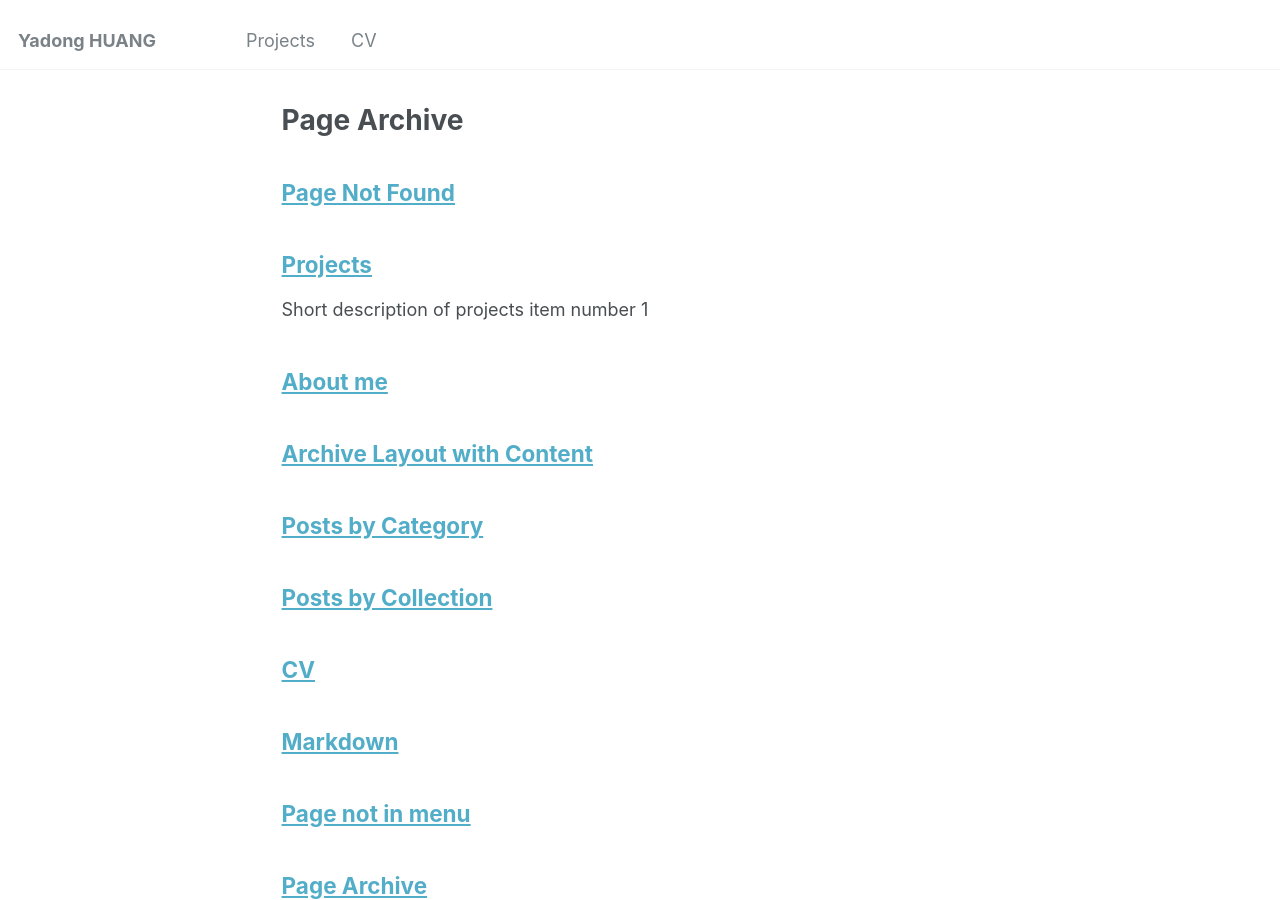
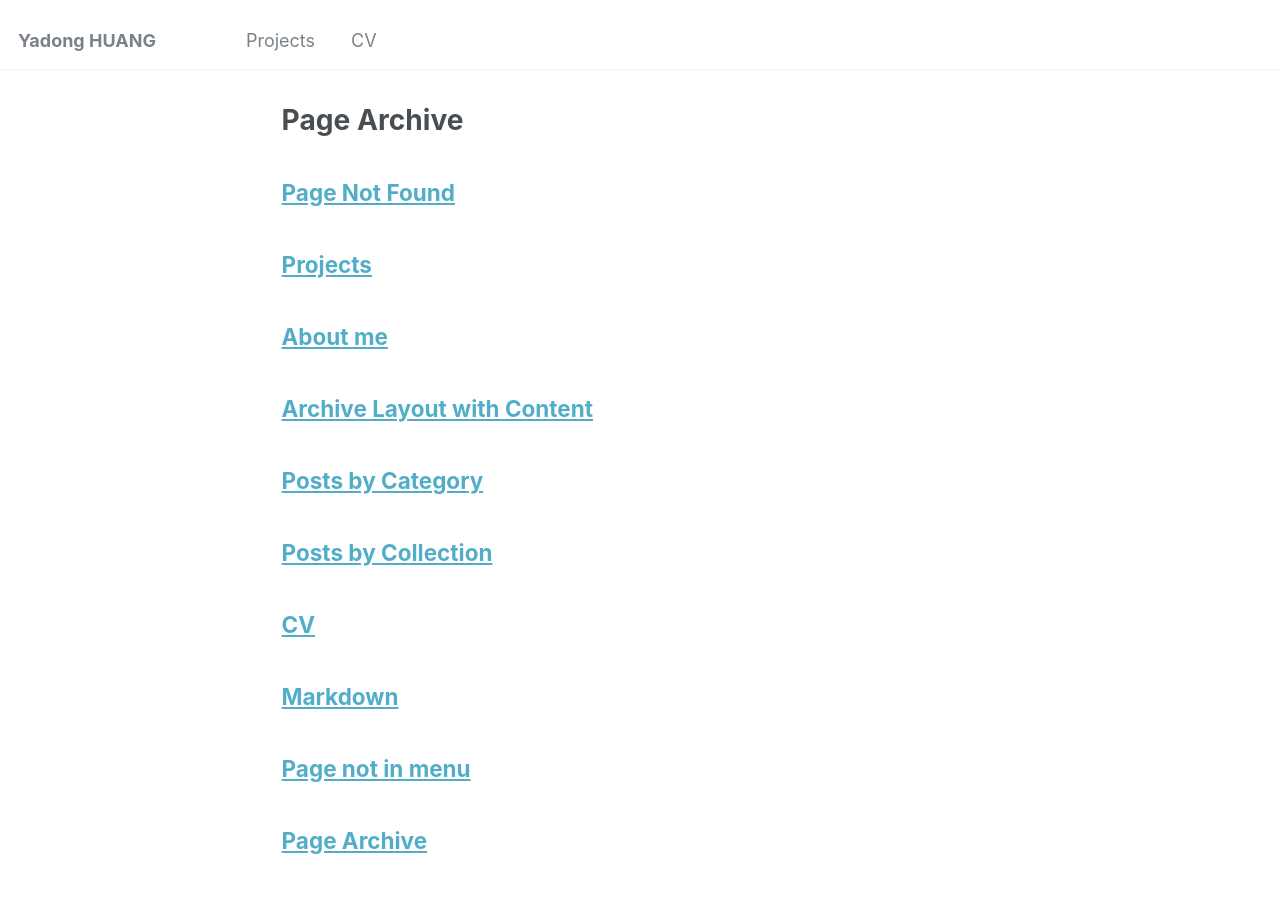
Before and after one commit to CreatorRango/CreatorRango.github.io, a Jekyll site: the page built from _pages/page-archive.html, in a window 1280 px wide and 900 px high. Built offline with Jekyll 4.4.1, drawn with Linux system fonts in a browser that asks for light colours.

Commit message:
[Update] update projects

```diff
--- a/_pages/Projects.md
+++ b/_pages/Projects.md
@@ -1,7 +1,8 @@
 ---
+layout: archive
 title: "Projects"
-excerpt: "Short description of projects item number 1<br/>"
-collection: projects
+permalink: /Projects/
+author_profile: true
 ---
 
 <div style="display: flex; width: 100%;">
```
